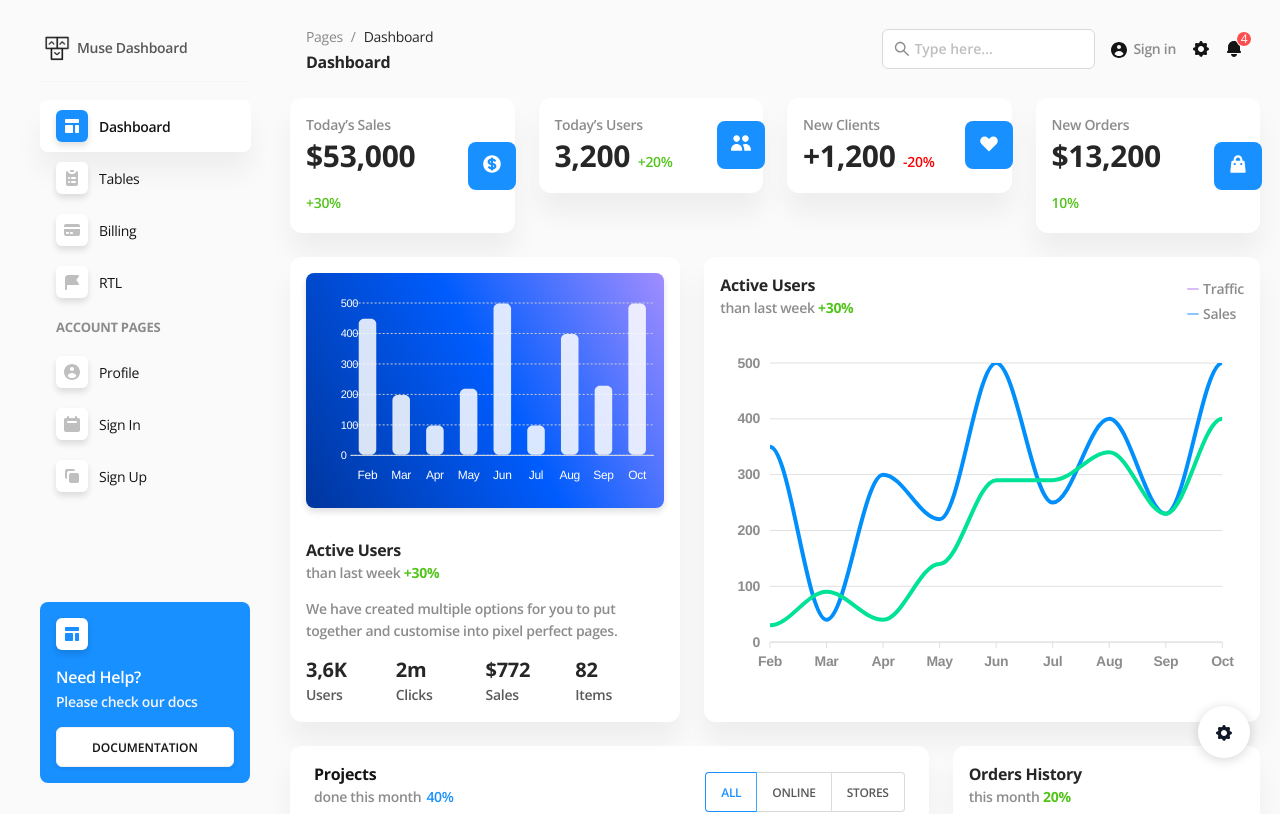
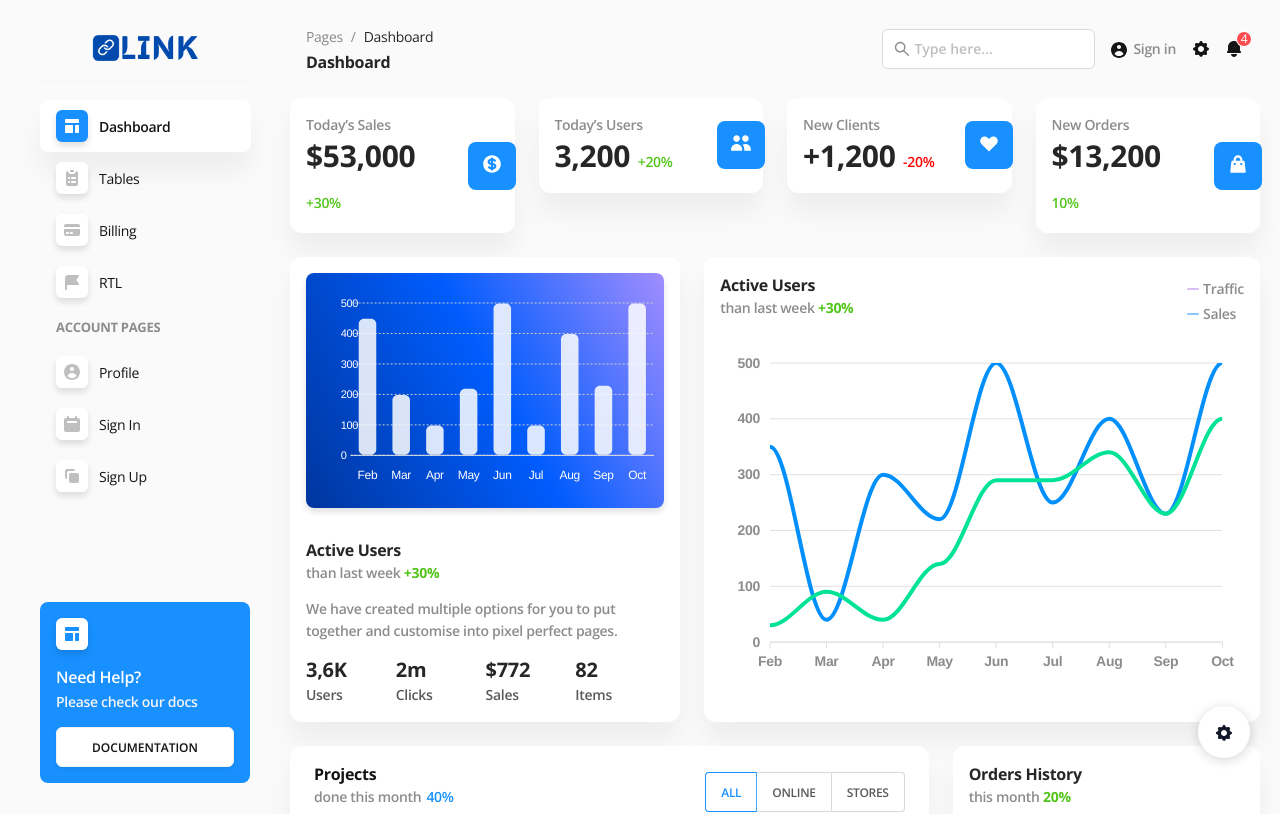
Before and after one commit to antor10655gh/Link-Dashboard, a React (Create React App) app: page /dashboard in a window 1280 px wide. Shown: the top 814 px of the page. Built offline with nearby package versions, Linux system fonts and the light colour scheme.

Commit message:
add change logo

```diff
--- a/src/assets/styles/main.css
+++ b/src/assets/styles/main.css
@@ -54,6 +54,7 @@ body {
 }
 .layout-dashboard .ant-layout-sider.sider-primary .brand {
   font-weight: 600;
+  text-align: center;
 }
 .layout-dashboard .ant-layout-sider.sider-primary .brand span {
   vertical-align: middle;
--- a/src/components/layout/Sidenav.js
+++ b/src/components/layout/Sidenav.js
@@ -151,7 +151,6 @@ function Sidenav({ color }) {
     <>
       <div className="brand">
         <img src={logo} alt="" />
-        <span>Muse Dashboard</span>
       </div>
       <hr />
       <Menu theme="light" mode="inline">
```
Also changed, not shown: src/assets/images/logo.png.
